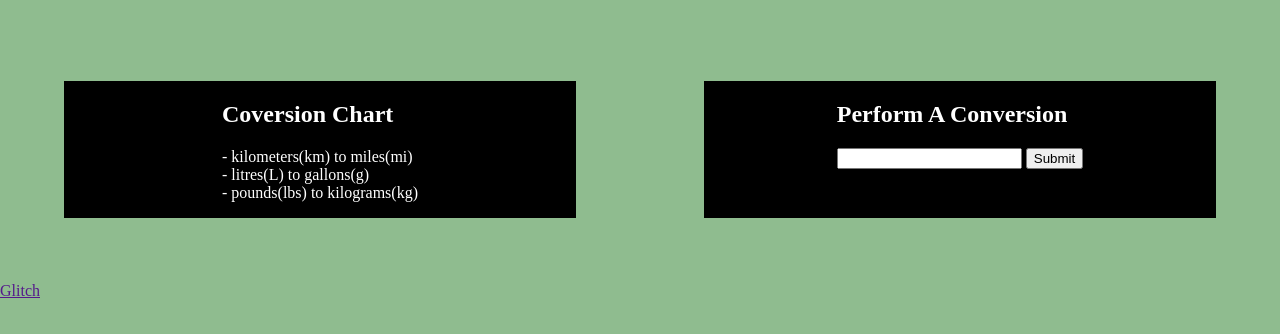
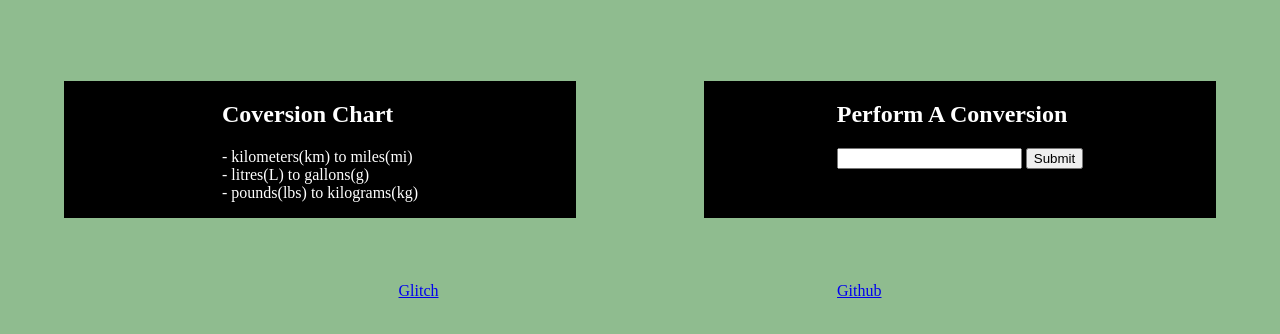
Before and after one commit to B-Musick/metric-imperial-converter-fcc, a plain HTML site: page views/index.html in a window 1280 px wide. Shown: the part 110-444 px from the top of the page. Drawn offline with Linux system fonts and the light colour scheme; files that its build step writes are made by us from their sources.

Commit message:
Finished

```diff
--- a/views/index.html
+++ b/views/index.html
@@ -38,8 +38,9 @@
 
       </div>
     </div>
-    <footer>
-      <a href="">Glitch</a>
+    <footer style="display: flex; justify-content: space-evenly;">
+      <a href="https://slow-occipital-gigantspinosaurus.glitch.me/">Glitch</a>
+      <a href="https://github.com/B-Musick/metric-imperial-converter-fcc">Github</a>
     </footer>
   </body>
 </html>
```
